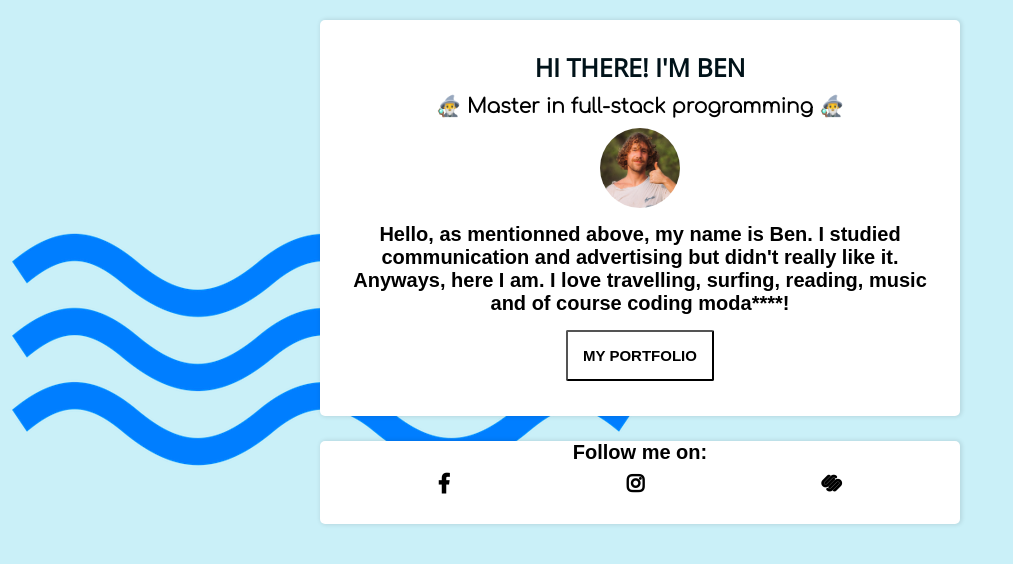
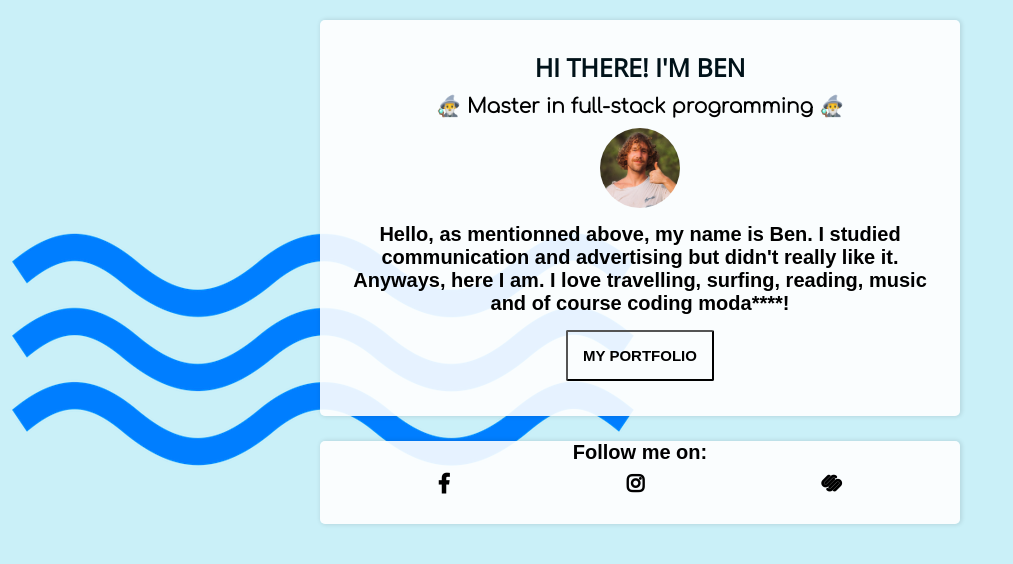
Before and after one commit to benstvit/My-Profile-Page, a plain HTML site: page index.html in a window 1280 px wide. Shown: the whole page, without its empty margins (0-1013 px from the left). Drawn offline with nearby package versions, Linux system fonts and the light colour scheme; a web font is replaced by a local one.

Commit message:
alpha modafucka

```diff
--- a/style.css
+++ b/style.css
@@ -79,7 +79,7 @@ h2 {
 .card {
   border-radius: 5px;
   width: 600px;
-  background-color: white;
+  background-color: rgba(255, 255, 255, 0.9);
   box-shadow: 1px 0px 4px 1px rgba(0,0,0,0.10);
   padding: 20px;
   margin: 20px auto;
@@ -88,7 +88,7 @@ h2 {
 .card.social {
   border-radius: 5px;
   width: 600px;
-  background-color: white;
+  background-color: rgba(255, 255, 255, 0.9);
   box-shadow: 1px 0px 4px 1px rgba(0,0,0,0.10);
   padding: 0px 20px 20px 20px;
   margin: 25px auto;
```
